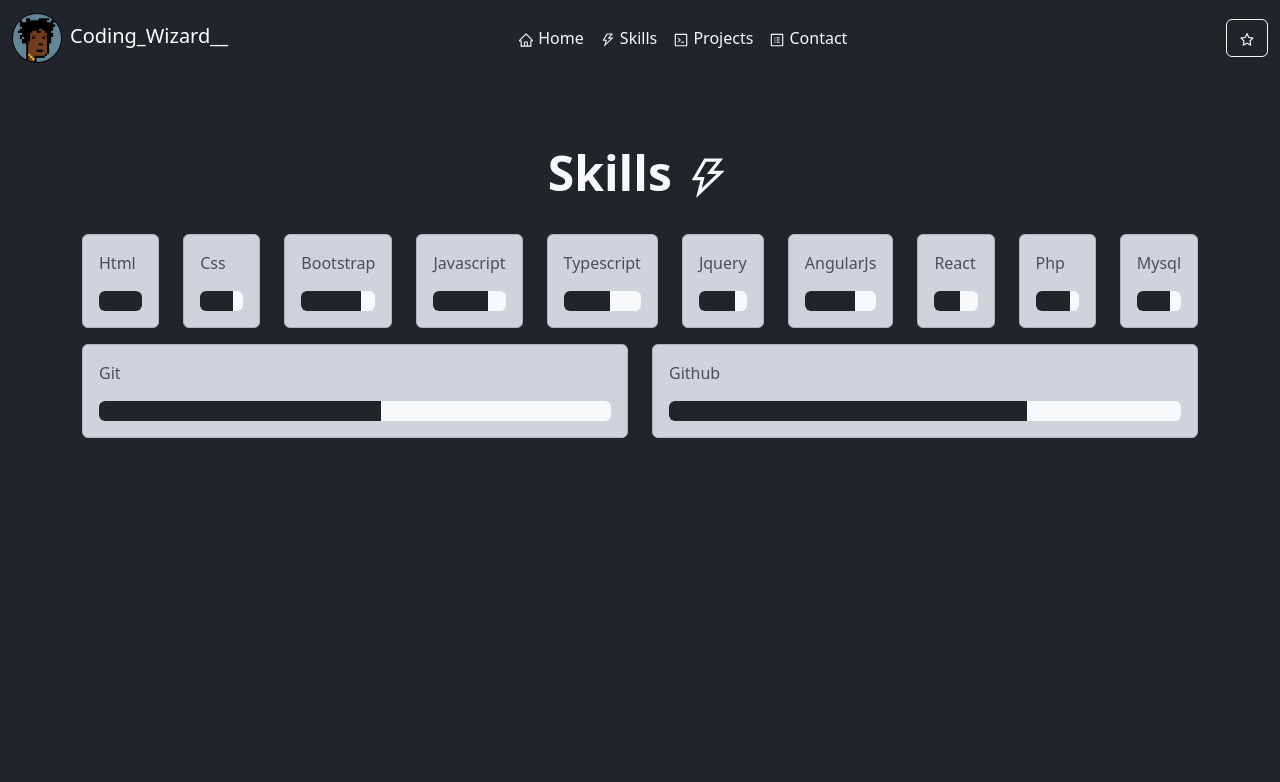
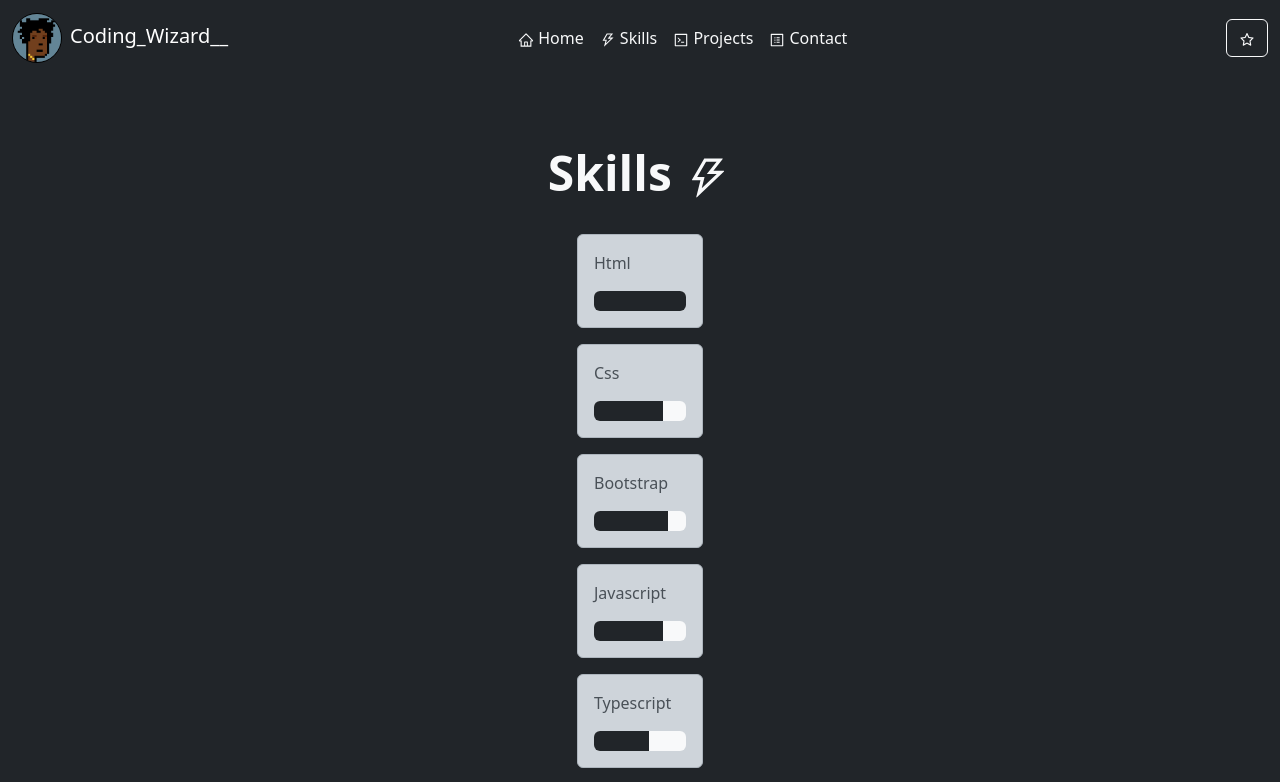
Before and after one commit to Jhon-crypt/portfolio, a React (Create React App) app: page /Skills in a window 1280 px wide. Shown: the top 782 px of the page. Built offline with nearby package versions, Linux system fonts and the light colour scheme.

Commit message:
Updated something

```diff
--- a/src/pages/skills.page.tsx
+++ b/src/pages/skills.page.tsx
@@ -13,7 +13,7 @@ function Skills(){
                 Skills <AiOutlineThunderbolt />
             </h2>
 
-            <div className="row pt-4">
+            <div className="row pt-4 mx-auto" style={{ "width" : "150px" }}>
 
                 <div className="col">
 
```
